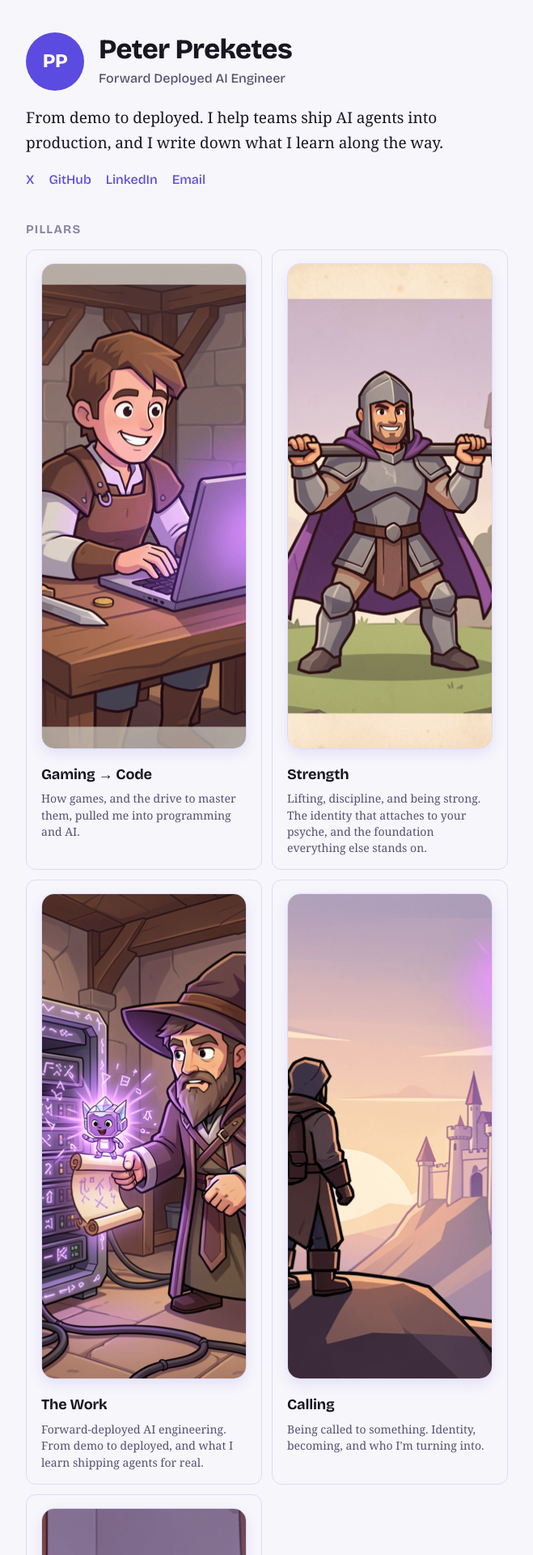
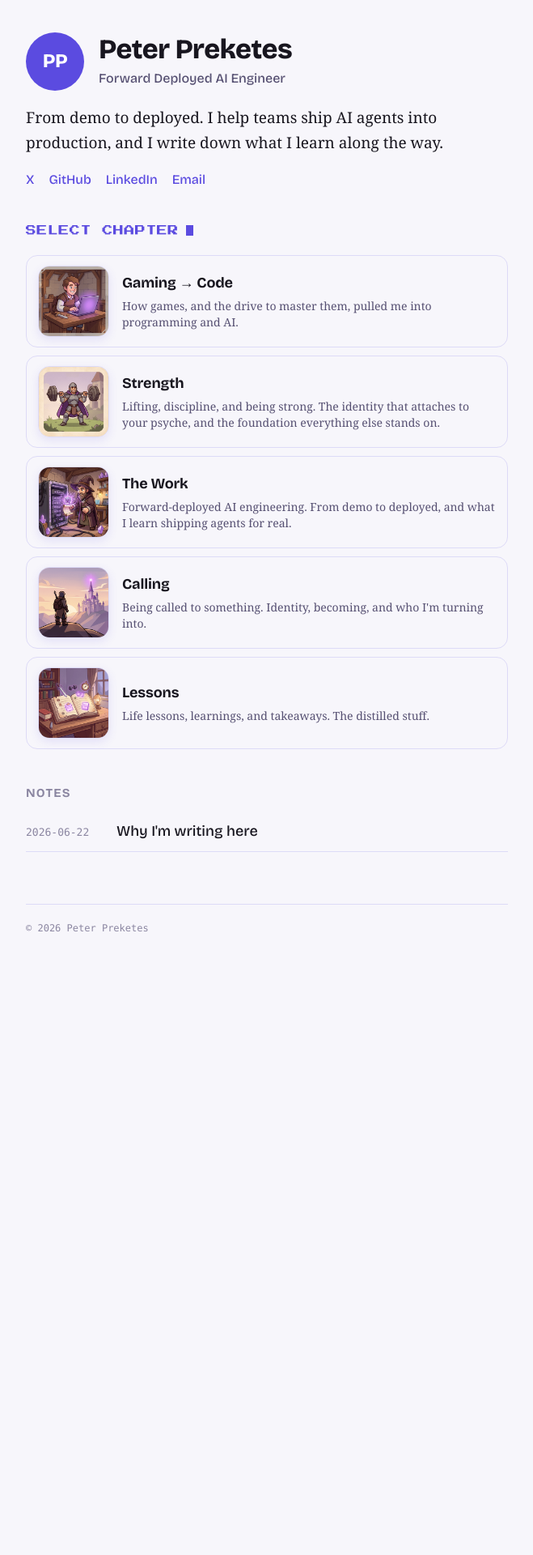
Before and after one commit to PeterP22/peterp22.github.io, a Jekyll site: the page built from index.html, in a window 1280 px wide. Shown: the top 1920 px of the page at 81% size, without its empty margins (310-969 px from the left). Built offline with Jekyll 4.4.1, drawn with Linux system fonts in a browser that asks for light colours; after the commit the page ends 1237 px from its top, so only the background shows below that.

Commit message:
Compact pillar cards + gamified 'Select Chapter' banner; right-size images

```diff
--- a/assets/css/style.css
+++ b/assets/css/style.css
@@ -7,6 +7,9 @@
 @font-face { font-family:"Bricolage Grotesque"; font-weight:500; src:url("/assets/fonts/bricolage-grotesque-latin-500-normal.woff2") format("woff2"); font-display:swap; }
 @font-face { font-family:"Bricolage Grotesque"; font-weight:700; src:url("/assets/fonts/bricolage-grotesque-latin-700-normal.woff2") format("woff2"); font-display:swap; }
 @font-face { font-family:"Bricolage Grotesque"; font-weight:800; src:url("/assets/fonts/bricolage-grotesque-latin-800-normal.woff2") format("woff2"); font-display:swap; }
+
+/* ---- pixel display font, used only for the "Select Chapter" banner ---- */
+@font-face { font-family:"Press Start 2P"; font-weight:400; src:url("/assets/fonts/press-start-2p-latin-400-normal.woff2") format("woff2"); font-display:swap; }
 
 /* ---- theme tokens ---- */
 :root {
@@ -58,26 +61,53 @@ a:hover { text-decoration:underline; text-underline-offset:3px; text-decoration-
 .pillars h2,
 .notes h2 { font-size:15px; font-weight:700; text-transform:uppercase; letter-spacing:0.08em; color:var(--dim); margin:0 0 16px; }
 
-/* ---- pillars ---- */
+/* ---- pillars ("Select Chapter") ---- */
 .pillars { margin-bottom:46px; }
-.pillar-grid { display:grid; grid-template-columns:repeat(2,1fr); gap:12px; }
+.pillars h2.select-chapter {
+  font-family:"Press Start 2P", ui-monospace, monospace;
+  font-size:13px;
+  font-weight:400;
+  text-transform:uppercase;
+  letter-spacing:0.5px;
+  color:var(--accent);
+  line-height:1.5;
+  margin:0 0 20px;
+  display:flex;
+  align-items:center;
+  gap:9px;
+}
+.select-chapter .cursor {
+  display:inline-block;
+  width:9px;
+  height:13px;
+  background:var(--accent);
+  animation:blink 1.1s steps(1) infinite;
+}
+@keyframes blink { 50% { opacity:0; } }
+@media (prefers-reduced-motion: reduce) { .select-chapter .cursor { animation:none; } }
+.pillar-grid { display:flex; flex-direction:column; gap:10px; }
 .pillar-card {
-  display:flex; flex-direction:column; gap:5px;
-  padding:16px 18px; border:1px solid var(--line); border-radius:12px;
-  background:transparent; transition:border-color .15s ease;
+  position:relative;
+  display:flex; flex-direction:row; align-items:center; gap:16px;
+  padding:12px 14px; border:1px solid var(--line); border-radius:14px;
+  background:transparent;
+  transition:border-color .15s ease, background-color .15s ease, transform .15s ease;
 }
-.pillar-card:hover { border-color:var(--accent); text-decoration:none; }
+.pillar-card:hover {
+  border-color:var(--accent);
+  background:rgba(91,75,224,0.045);
+  transform:translateX(3px);
+  text-decoration:none;
+}
 .pillar-card-img {
-  display:block;
-  width:100%;
-  max-width:280px;
-  margin:0 auto 12px;
-  aspect-ratio:1 / 1;
+  flex:none;
+  width:88px; height:88px;
+  border-radius:14px;
   object-fit:cover;
-  border-radius:16px;
   border:1px solid var(--line);
-  box-shadow:0 6px 16px rgba(91,75,224,0.12);
+  box-shadow:0 4px 12px rgba(91,75,224,0.12);
 }
+.pillar-card-text { display:flex; flex-direction:column; gap:3px; min-width:0; }
 .pillar-card-title { font-family:"Bricolage Grotesque",sans-serif; font-weight:700; font-size:18px; letter-spacing:-0.01em; color:var(--ink); }
 .pillar-card-sum { font-size:14px; line-height:1.45; color:var(--muted); }
 
--- a/index.html
+++ b/index.html
@@ -24,14 +24,16 @@ layout: default
 </nav>
 
 <section class="pillars">
-  <h2>Pillars</h2>
+  <h2 class="select-chapter">Select Chapter<span class="cursor" aria-hidden="true"></span></h2>
   <div class="pillar-grid">
     {% assign ordered = site.pillars | sort: "order" %}
     {% for p in ordered %}
     <a class="pillar-card" href="{{ p.url | relative_url }}">
-      {% if p.image %}<img class="pillar-card-img" src="{{ p.image | relative_url }}" alt="{{ p.image_alt | default: p.title }}" width="600" height="600" loading="lazy" decoding="async">{% endif %}
-      <span class="pillar-card-title">{{ p.title }}</span>
-      {% if p.summary %}<span class="pillar-card-sum">{{ p.summary }}</span>{% endif %}
+      {% if p.image %}<img class="pillar-card-img" src="{{ p.image | relative_url }}" alt="{{ p.image_alt | default: p.title }}" width="88" height="88" loading="lazy" decoding="async">{% endif %}
+      <span class="pillar-card-text">
+        <span class="pillar-card-title">{{ p.title }}</span>
+        {% if p.summary %}<span class="pillar-card-sum">{{ p.summary }}</span>{% endif %}
+      </span>
     </a>
     {% endfor %}
   </div>
```
Also changed, not shown: assets/fonts/press-start-2p-latin-400-normal.woff2 (added), assets/img/pillars/calling.png, assets/img/pillars/gaming-to-code.png, assets/img/pillars/lessons.png, assets/img/pillars/strength.png, assets/img/pillars/the-work.png.
